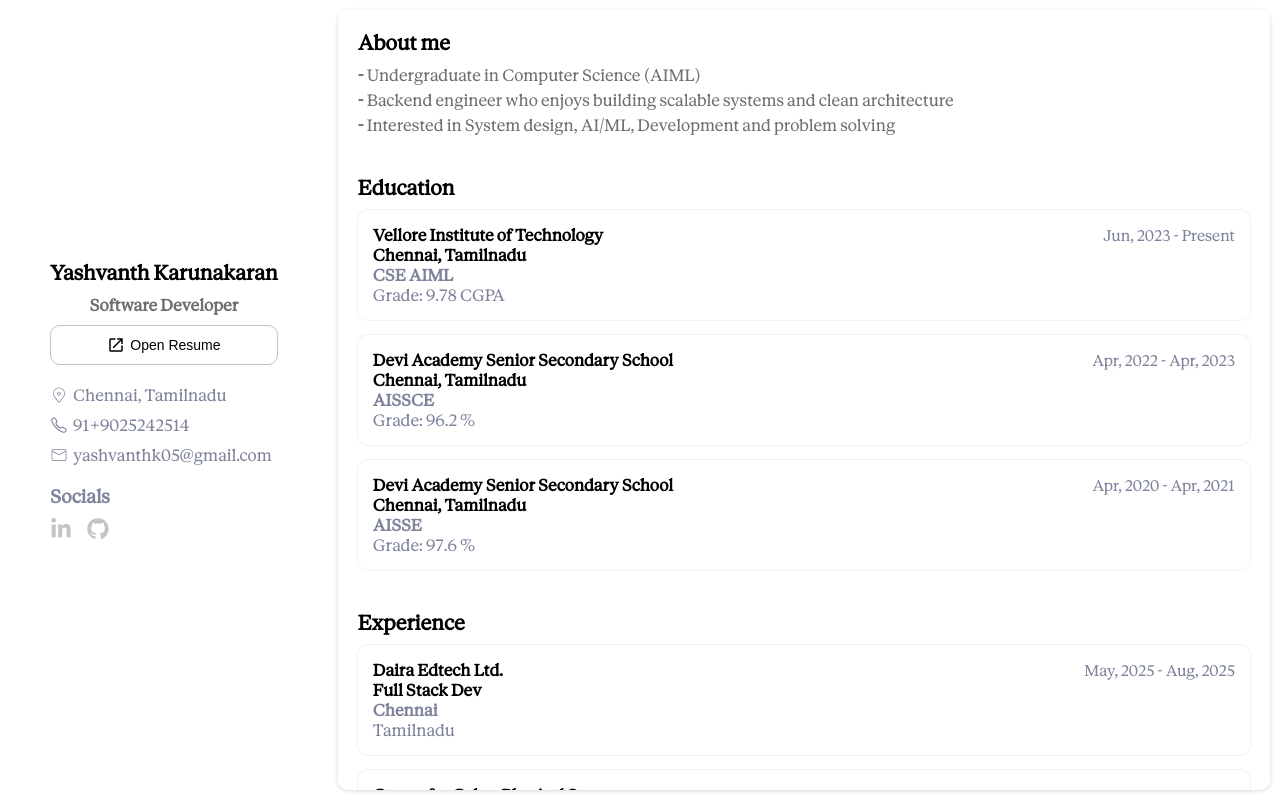
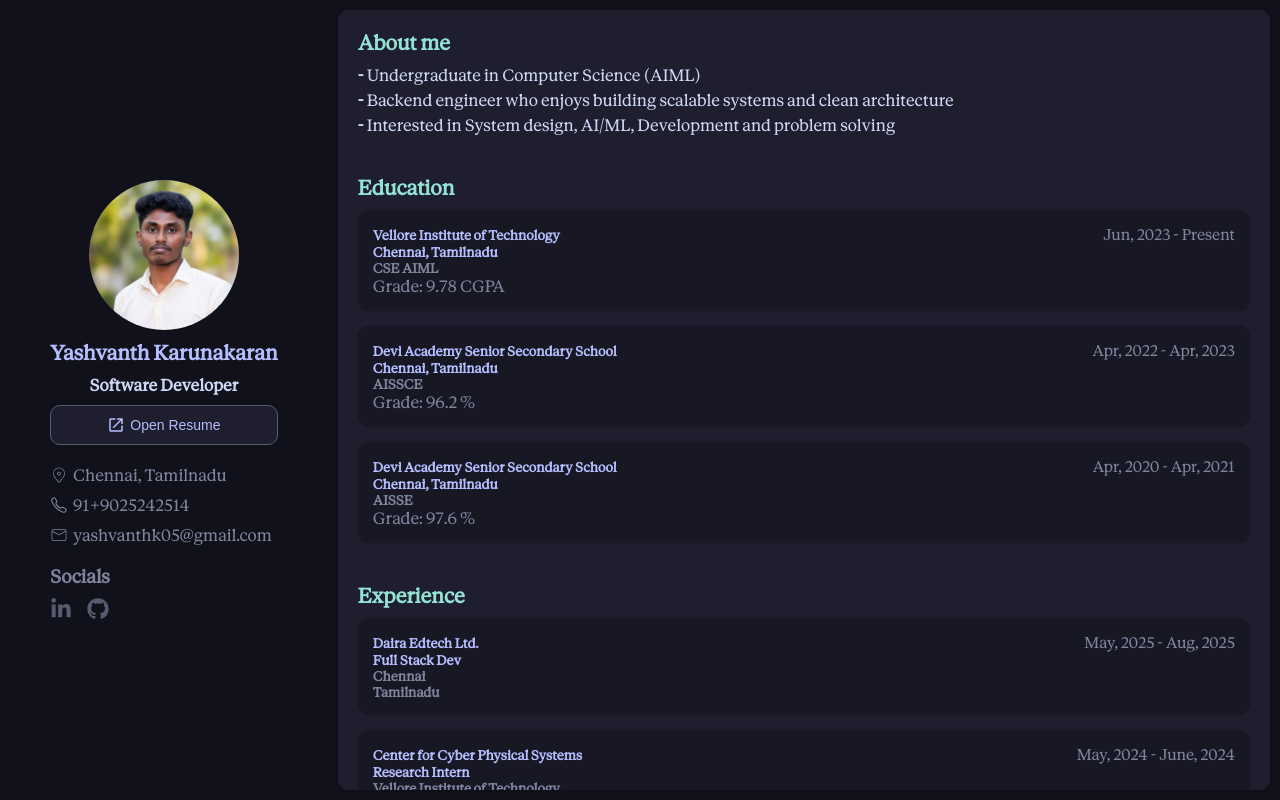
Before and after one commit to Yashvanthk05/yashix, a React (Create React App) app: page / in a window 1280 px wide. Built offline with nearby package versions, Linux system fonts and the light colour scheme.

Commit message:
chore: updated portfolio

```diff
--- a/src/components/Achievements.jsx
+++ b/src/components/Achievements.jsx
@@ -18,10 +18,10 @@ const Achievements = () => {
           >
             <div>
               <p className="eduname">{data.name}</p>
-              <p className="light" style={{ fontWeight: 600 }}>
+              <p className="light eduname" style={{ fontWeight: 600 }}>
                 {data.org}
               </p>
-              <p className="light">{data.issue}</p>
+              <p className="light eduname">{data.issue}</p>
             </div>
           </div>
         ))}
--- a/src/components/Certification.jsx
+++ b/src/components/Certification.jsx
@@ -14,8 +14,8 @@ const Certification = () => {
             {/* <img src={data.img} className='certimg' alt={data.name}/> */}
             <div>
               <p className='eduname'>{data.name}</p>
-              <p className='light' style={{fontWeight:600}}>{data.org}</p>
-              <p className='light'>{data.issue}</p>
+              <p className='light eduname' style={{fontWeight:600}}>{data.org}</p>
+              <p className='light eduname'>{data.issue}</p>
             </div>
           </div>
         ))}
--- a/src/components/Education.jsx
+++ b/src/components/Education.jsx
@@ -39,7 +39,7 @@ const Education = () => {
                   </span>
                 </div>
                 <p className="eduname">{data.addr}</p>
-                <p className="light" style={{ fontWeight: 600 }}>
+                <p className="light eduname" style={{ fontWeight: 600 }}>
                   {data.degree}
                 </p>
                 <p className="light">
--- a/src/components/Experience.jsx
+++ b/src/components/Experience.jsx
@@ -38,10 +38,10 @@ const Experience = () => {
                   </span>
                 </div>
                 <p className="eduname">{data.position}</p>
-                <p className="light" style={{ fontWeight: 600 }}>
+                <p className="light eduname" style={{ fontWeight: 600 }}>
                   {data.org}
                 </p>
-                <p className="light">{data.addr}</p>
+                <p className="light eduname">{data.addr}</p>
               </div>
             </div>
           </li>
--- a/src/components/Sidebar.jsx
+++ b/src/components/Sidebar.jsx
@@ -7,7 +7,7 @@ import { IoMdOpen } from 'react-icons/io';
 const Sidebar = () => {
   return (
     <div id="sidebar">
-      {/* <img src={sidedata.profile} id="pf" alt="profile" /> */}
+      <img src={sidedata.profile} id="pf" alt="profile" />
       <div>
         <div className="sidetop">
           <p id="name">
--- a/src/index.css
+++ b/src/index.css
@@ -1,34 +1,3 @@
-:root {
-  --rosewater: #f5e0dc;
-  --flamingo: #f2cdcd;
-  --pink: #f5c2e7;
-  --mauve: #cba6f7;
-  --red: #f38ba8;
-  --maroon: #eba0ac;
-  --peach: #fab387;
-  --yellow: #f9e2af;
-  --green: #a6e3a1;
-  --teal: #000000;
-  --sky: #89dceb;
-  --sapphire: #74c7ec;
-  --blue: #89b4fa;
-  --lavender: #000000;
-  --text: #707070;
-  --subtext1: #bac2de;
-  --subtext0: #a6adc8;
-  --overlay2: #9399b2;
-  --overlay1: #7f849c;
-  --overlay0: #ffffff;
-  --surface2: #c4c4c4;
-  --surface1: #45475a;
-  --surface0: #efefef;
-  --base: #ffffff;
-  --mantle: #ffffff;
-  --crust: #ffffff;
-}
-
-
-/* catpuchin mocha theme
 :root {
   --rosewater: #f5e0dc;
   --flamingo: #f2cdcd;
@@ -57,7 +26,8 @@
   --mantle: #181825;
   --crust: #11111b;
 }
-*/
+
+
 
 * {
   margin: 0px;
@@ -253,6 +223,7 @@ hr {
 .eduname {
   color: var(--lavender);
   font-weight: 600;
+  font-size: small;
 }
 
 .section {
--- a/src/models/index.js
+++ b/src/models/index.js
@@ -18,7 +18,7 @@ export const socialdata = [
 
 export const sidedata = {
   name: 'Yashvanth Karunakaran',
-  // profile: 'pfp.png',
+  profile: 'pf.png',
   address: 'Chennai, Tamilnadu',
   cv: 'resume.pdf',
   desc: 'Software Developer',
```
Also changed, not shown: public/pf.jpg (deleted), public/pf.png (added).
